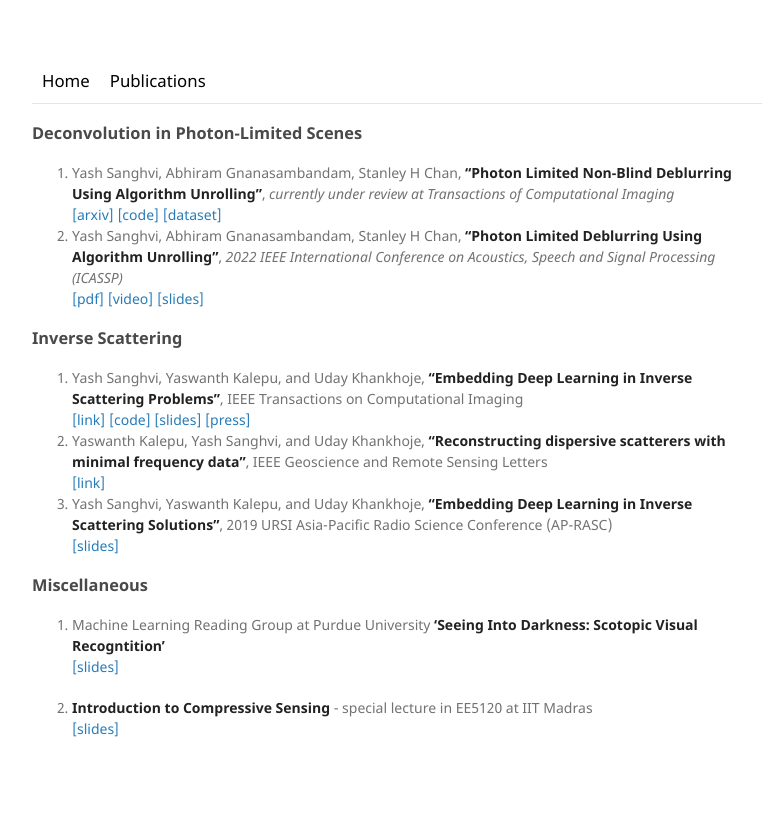
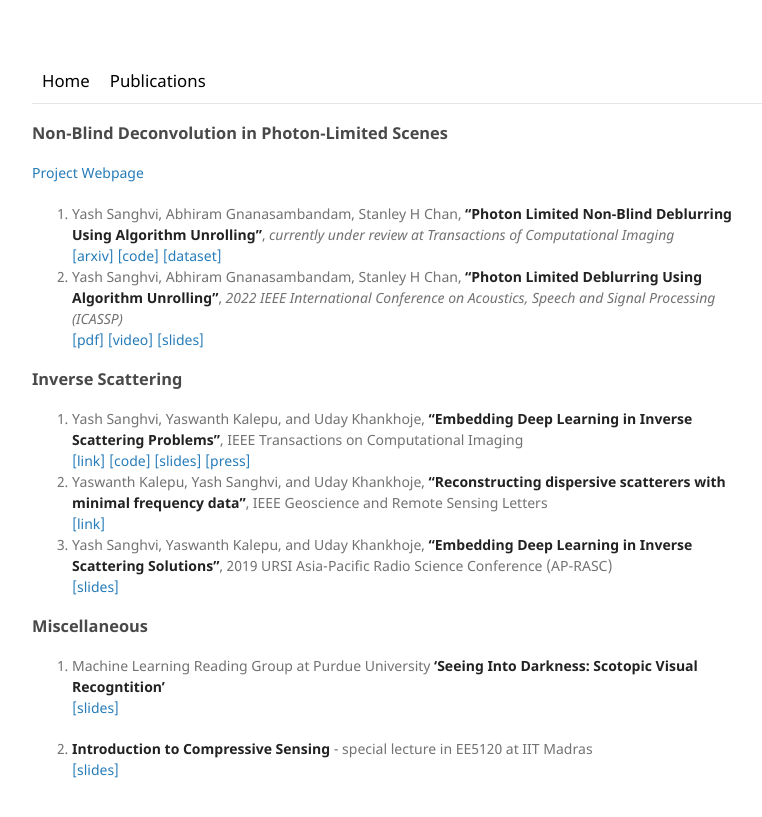
Before and after one commit to sanghviyashiitb/sanghviyashiitb.github.io, a Jekyll site: the page built from publications/index.md, in a window 1280 px wide. Shown: the top 817 px of the page, without its empty margins (108-870 px from the left). Built offline with Jekyll 4.4.1, drawn with Linux system fonts in a browser that asks for light colours.

Commit message:
Update index.md

```diff
--- a/publications/index.md
+++ b/publications/index.md
@@ -2,7 +2,8 @@
 layout: default_cv
 title: Publications
 ---
-### Deconvolution in Photon-Limited Scenes
+### Non-Blind Deconvolution in Photon-Limited Scenes
+[Project Webpage](https://sanghviyashiitb.github.io/poisson-deblurring/)
 1. Yash Sanghvi, Abhiram Gnanasambandam, Stanley H Chan, **"Photon Limited Non-Blind Deblurring Using Algorithm Unrolling"**, _currently under review at Transactions of Computational Imaging_ <br> [[arxiv]](https://arxiv.org/abs/2110.15314) [[code]](https://github.com/sanghviyashiitb/poisson-deblurring) [[dataset]](https://sanghviyashiitb.github.io/poisson-deblurring/)
 2. Yash Sanghvi, Abhiram Gnanasambandam, Stanley H Chan, **"Photon Limited Deblurring Using Algorithm Unrolling"**, _2022 IEEE International Conference on Acoustics, Speech and Signal Processing (ICASSP)_ <br> [[pdf]](https://ieeexplore.ieee.org/stamp/stamp.jsp?arnumber=9746543)  [[video]](https://youtu.be/bJHiUKzjaCI) [[slides]](https://drive.google.com/file/d/1jWE6lYoINvlLndliJ6LSxSfdWK8wyxko/view?usp=sharing)
 
```
